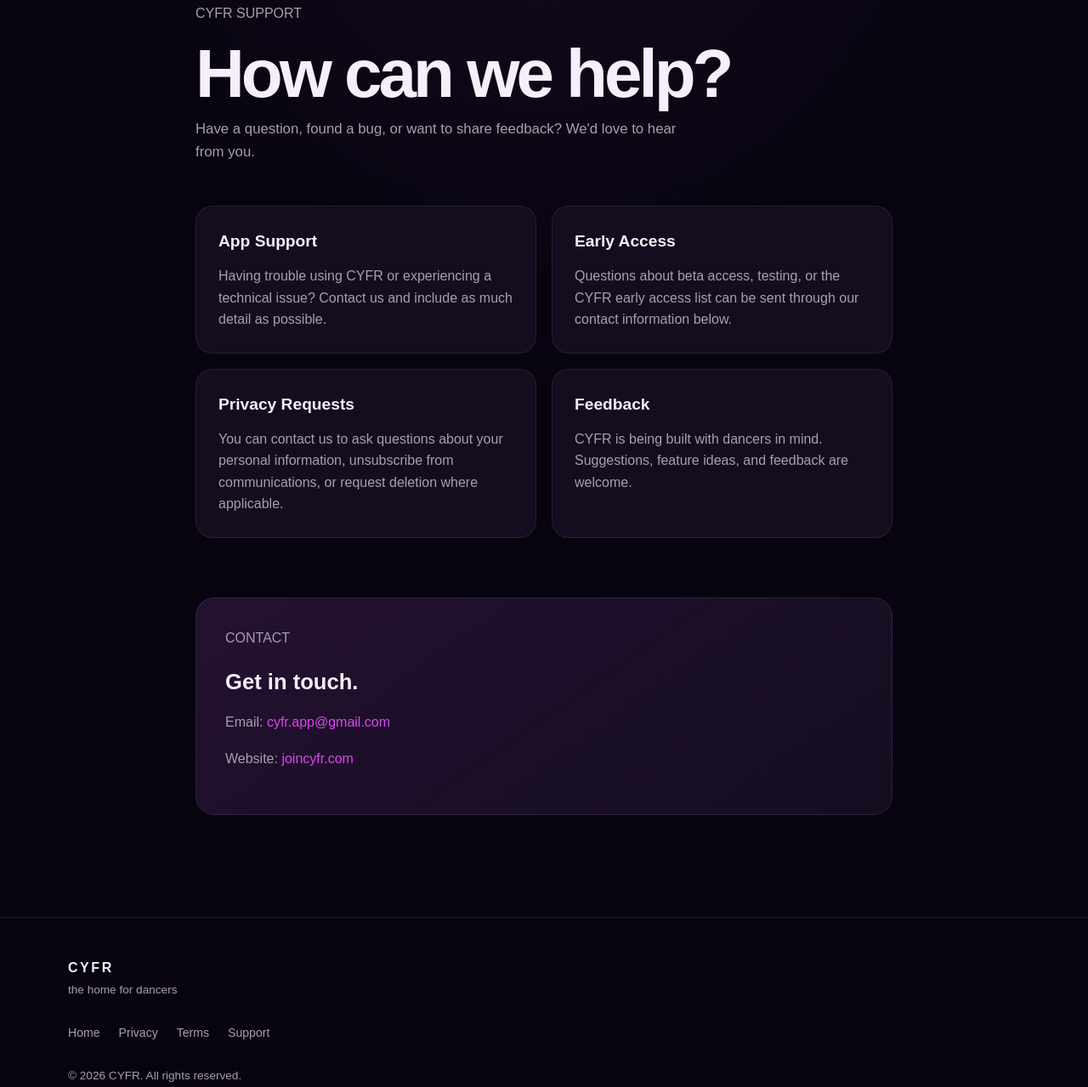
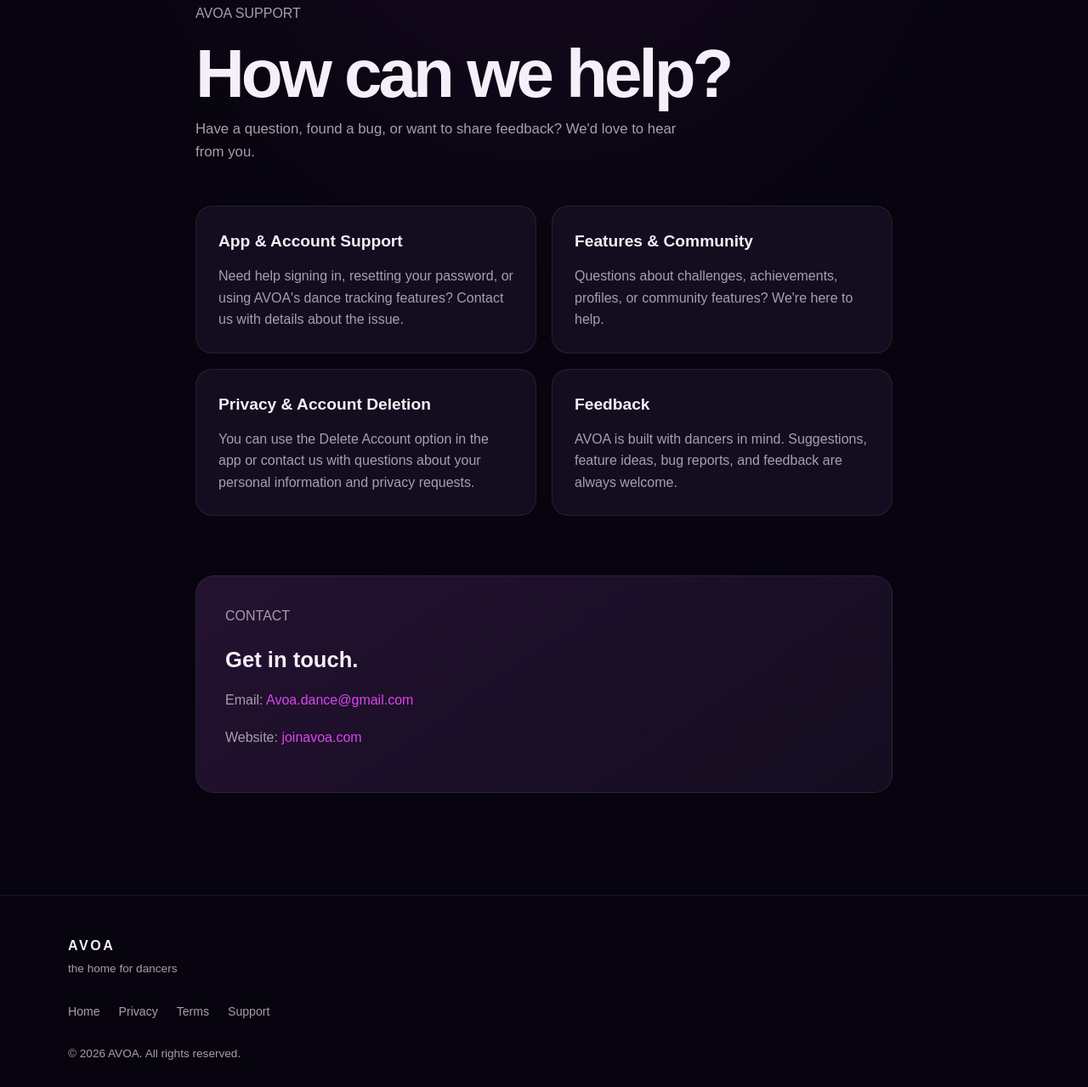
Before and after one commit to CyfrApp/cyfr-website, a plain HTML site: page support.html in a window 1280 px wide. Shown: the part 181-1460 px from the top of the page at 85% size. Drawn offline with Linux system fonts and the light colour scheme.

Commit message:
Add files via upload

```diff
--- a/support.html
+++ b/support.html
@@ -3,109 +3,89 @@
 <head>
   <meta charset="UTF-8">
   <meta name="viewport" content="width=device-width, initial-scale=1.0">
-  <meta name="description" content="CYFR Support">
-  <title>Support — CYFR</title>
+  <meta name="description" content="AVOA Support — Get help with your account, dance tracking, challenges, community features, and privacy requests.">
+  <title>Support — AVOA</title>
+  <link rel="icon" type="image/png" href="assets/logo/avoa_app_icon.png">
   <link rel="stylesheet" href="styles.css">
 </head>
-
 <body>
-
 <header class="site-header">
   <div class="container nav">
     <a href="index.html" class="brand">
-      <img src="assets/logo/cyfr-logo-white.svg" alt="CYFR" class="nav-logo">
+      <img src="assets/logo/avoa_logo_white.png" alt="AVOA" class="nav-logo">
     </a>
-
     <nav class="nav-links">
       <a href="index.html">Home</a>
       <a href="privacy.html">Privacy</a>
     </nav>
   </div>
 </header>
-
 <main class="legal-page">
   <div class="container legal-content support-content">
-
-    <p class="eyebrow">CYFR SUPPORT</p>
+    <p class="eyebrow">AVOA SUPPORT</p>
     <h1>How can we help?</h1>
-
     <p class="support-intro">
       Have a question, found a bug, or want to share feedback? We'd love to
       hear from you.
     </p>
-
     <div class="support-grid">
-
       <article class="support-card">
-        <h2>App Support</h2>
+        <h2>App &amp; Account Support</h2>
         <p>
-          Having trouble using CYFR or experiencing a technical issue?
-          Contact us and include as much detail as possible.
+          Need help signing in, resetting your password, or using AVOA's dance
+          tracking features? Contact us with details about the issue.
         </p>
       </article>
-
       <article class="support-card">
-        <h2>Early Access</h2>
+        <h2>Features &amp; Community</h2>
         <p>
-          Questions about beta access, testing, or the CYFR early access list
-          can be sent through our contact information below.
+          Questions about challenges, achievements, profiles, or community
+          features? We're here to help.
         </p>
       </article>
-
       <article class="support-card">
-        <h2>Privacy Requests</h2>
+        <h2>Privacy &amp; Account Deletion</h2>
         <p>
-          You can contact us to ask questions about your personal information,
-          unsubscribe from communications, or request deletion where
-          applicable.
+          You can use the Delete Account option in the app or contact us with
+          questions about your personal information and privacy requests.
         </p>
       </article>
-
       <article class="support-card">
         <h2>Feedback</h2>
         <p>
-          CYFR is being built with dancers in mind. Suggestions, feature ideas,
-          and feedback are welcome.
+          AVOA is built with dancers in mind. Suggestions, feature ideas,
+          bug reports, and feedback are always welcome.
         </p>
       </article>
-
     </div>
-
     <div class="support-contact">
       <p class="eyebrow">CONTACT</p>
       <h2>Get in touch.</h2>
-
       <p>
         Email:
-        <a href="mailto:cyfr.app@gmail.com">cyfr.app@gmail.com</a>
+        <a href="mailto:Avoa.dance@gmail.com">Avoa.dance@gmail.com</a>
       </p>
-
       <p>
         Website:
-        <a href="https://joincyfr.com">joincyfr.com</a>
+        <a href="https://joinavoa.com">joinavoa.com</a>
       </p>
     </div>
-
   </div>
 </main>
-
 <footer class="site-footer">
   <div class="container footer-content">
     <div>
-      <div class="footer-brand">CYFR</div>
+      <div class="footer-brand">AVOA</div>
       <p>the home for dancers</p>
     </div>
-
     <div class="footer-links">
       <a href="index.html">Home</a>
       <a href="privacy.html">Privacy</a>
       <a href="terms.html">Terms</a>
       <a href="support.html">Support</a>
     </div>
-
-    <p class="copyright">© 2026 CYFR. All rights reserved.</p>
+    <p class="copyright">© 2026 AVOA. All rights reserved.</p>
   </div>
 </footer>
-
 </body>
 </html>
```
